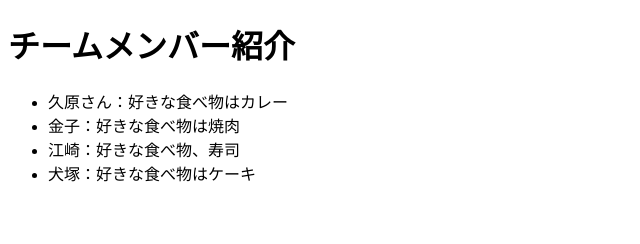
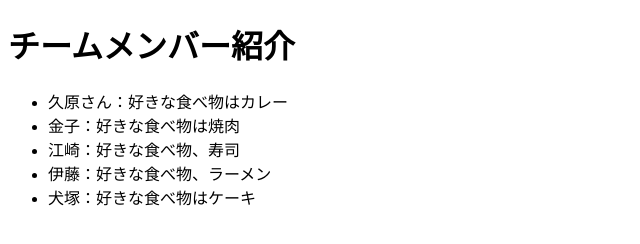
Before and after one commit to yuyakanko/19kadai, a plain HTML site: page index.html in a window 1280 px wide. Shown: the whole page, without its empty margins (0-640 px from the left). Drawn offline with Linux system fonts and the light colour scheme.

Commit message:
Update index.html

```diff
--- a/index.html
+++ b/index.html
@@ -12,6 +12,7 @@
         <li>久原さん：好きな食べ物はカレー</li>
         <li>金子：好きな食べ物は焼肉</li>
         <li>江崎：好きな食べ物、寿司</li>
+        <li>伊藤：好きな食べ物、ラーメン</li>
         <li>犬塚：好きな食べ物はケーキ</li>
     </ul>
 </body>
```
